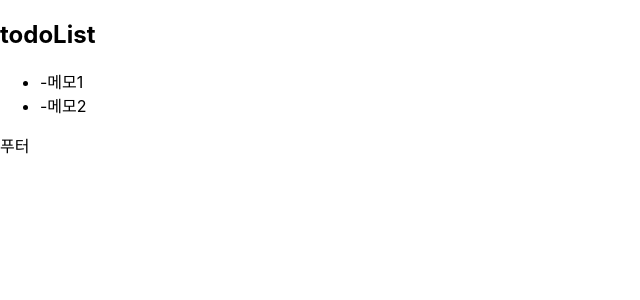
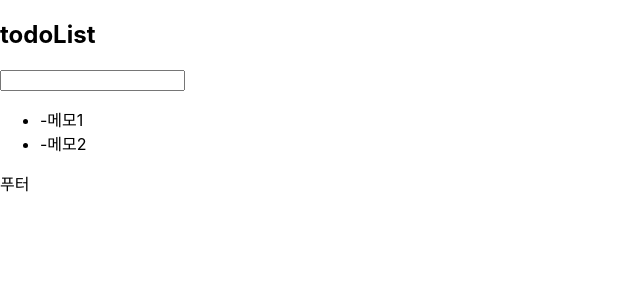
Before and after one commit to Eechul/ts-first-start, a Next.js app: page / in a window 1280 px wide. Shown: the top 300 px of the page, without its empty margins (0-640 px from the left). Built offline with nearby package versions, Linux system fonts and the light colour scheme.

Commit message:
todo item 추가 기능 적용

```diff
--- a/components/TodoInput.tsx
+++ b/components/TodoInput.tsx
@@ -1,11 +1,24 @@
 import React, { useState } from "react"
 
-const TodoInput: React.FC<any> = () => {
+const TodoInput: React.FC<any> = ({ fnSave }) => {
     const [value, setValue] = useState<string>("")
+
+    const handleTextChange = (e: any) => {
+        setValue(e.target.value)
+    }
+
+    const handleTextConfirm = (e: any) => {
+        if(e.keyCode === 13) {
+            fnSave(e.target.value)
+            setValue("")
+        }
+    }
 
     return (
         <>
-            <input type="text" />
+            <input type="text" value={value} onChange={(e) => handleTextChange(e)} onKeyUp={handleTextConfirm}/>
         </>
     )
 }
+
+export default TodoInput
--- a/components/TodoList.tsx
+++ b/components/TodoList.tsx
@@ -1,18 +1,20 @@
-import React from "react";
+import React, { useState } from "react";
+import TodoInput from "./TodoInput";
 import TodoItem from "./TodoItem";
 import TodoItemProps from "./TodoItemType";
 
-
 type TodoListProps = {
-    data: Array<TodoItemProps>
+    data: Array<TodoItemProps>,
+    fnSave: Function
 }
 
-const TodoList: React.FC<TodoListProps> = ({ data }) => {
+const TodoList: React.FC<TodoListProps> = ({ data, fnSave }) => {
     return (
         <>
             <h2>todoList</h2>
+            <TodoInput fnSave={fnSave}/>
             <ul>
-                {data.map(item => <TodoItem id={item.id} content={item.content}/>)}
+                {data.map(item => <TodoItem key={item.id} id={item.id} content={item.content}/>)}
             </ul>
         </>
     )
--- a/pages/index.tsx
+++ b/pages/index.tsx
@@ -1,11 +1,14 @@
 import type { NextPage } from 'next'
 import Head from 'next/head'
+import { useState } from 'react'
 import TodoItemProps from '../components/TodoItemType'
 import TodoList from '../components/TodoList'
 
 
+const Home: NextPage = () => {
 
-const data: Array<TodoItemProps> = [
+  const [data, setData] = useState<Array<TodoItemProps>>(
+    [
       {
         id: 0,
         content: '메모1'
@@ -15,8 +18,12 @@ const data: Array<TodoItemProps> = [
         content: '메모2'
       }
     ]
+  )
 
-const Home: NextPage = () => {
+  const saveTodoItem = (content: string): void => {
+    setData(data.concat({ id: data.length+1, content: content }))
+  }
+
   return (
     <>
       <Head>
@@ -25,7 +32,7 @@ const Home: NextPage = () => {
       </Head>
 
       <main>
-        <TodoList data={data}/>
+        <TodoList data={data} fnSave={saveTodoItem}/>
       </main>
 
       <footer>
```
Lines whose indentation alone changed are shown as unchanged.
